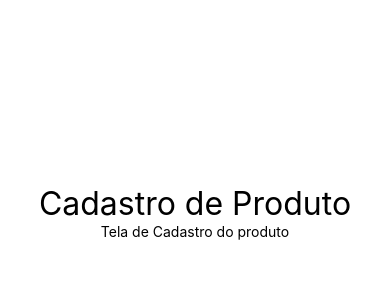
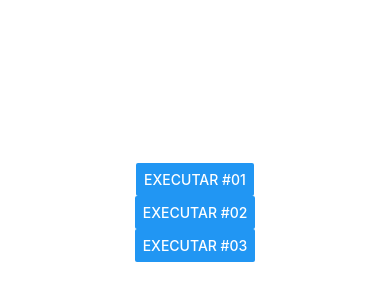
Before and after one commit to marlonalmino/react-native-hello-world, a React Native app: screen / in a window 390 px wide. Shown: the part 210-510 px from the top of the page. Built offline with nearby package versions, Linux system fonts and the light colour scheme.

Commit message:
Usando Botão

```diff
--- a/src/App.js
+++ b/src/App.js
@@ -1,7 +1,8 @@
 import React from 'react'
 import {View, StyleSheet} from 'react-native'
 
-import Titulo from './components/Titulo'
+import Botao from './components/Botao'
+// import Titulo from './components/Titulo'
 // import Aleatorio from './components/Aleatorio'
 // import MinMax from './components/MinMax'
 // import CompPadrao, {Comp1, Comp2} from './components/Multi'
@@ -9,11 +10,13 @@
 
 export default () => (
   <View style={style.App}>
+    <Botao />
+    {/*
     <Titulo
       principal="Cadastro de Produto"
       secundario="Tela de Cadastro do produto"
     />
-    {/*<Aleatorio min={10} max={60} />
+    <Aleatorio min={10} max={60} />
     <Aleatorio min={10} max={60} />
     <Aleatorio min={10} max={60} />
     <Aleatorio min={10} max={60} />
--- /dev/null
+++ b/src/components/Botao.js
@@ -0,0 +1,24 @@
+import React from 'react'
+import {Button} from 'react-native'
+
+export default props => {
+  const executar = () => {
+    console.warn('Exec #01!!!')
+  }
+
+  return (
+    <>
+      <Button title="Executar #01" onPress={executar} />
+      <Button
+        title="Executar #02"
+        onPress={function () {
+          console.warn('Exec #02!!!')
+        }}
+      />
+      <Button
+        title="Executar #03"
+        onPress={() => console.warn('Exec #03!!!')}
+      />
+    </>
+  )
+}
```
